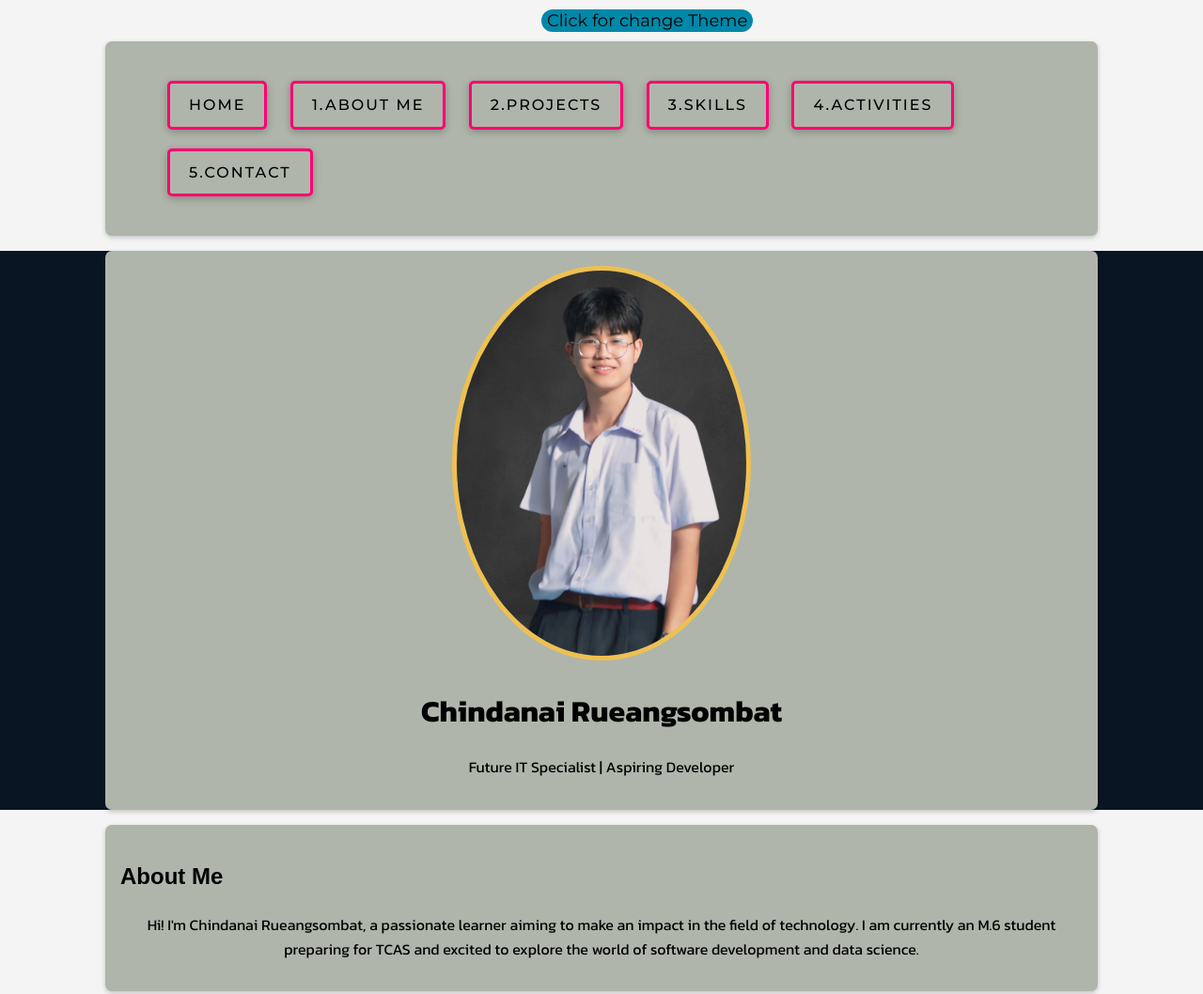
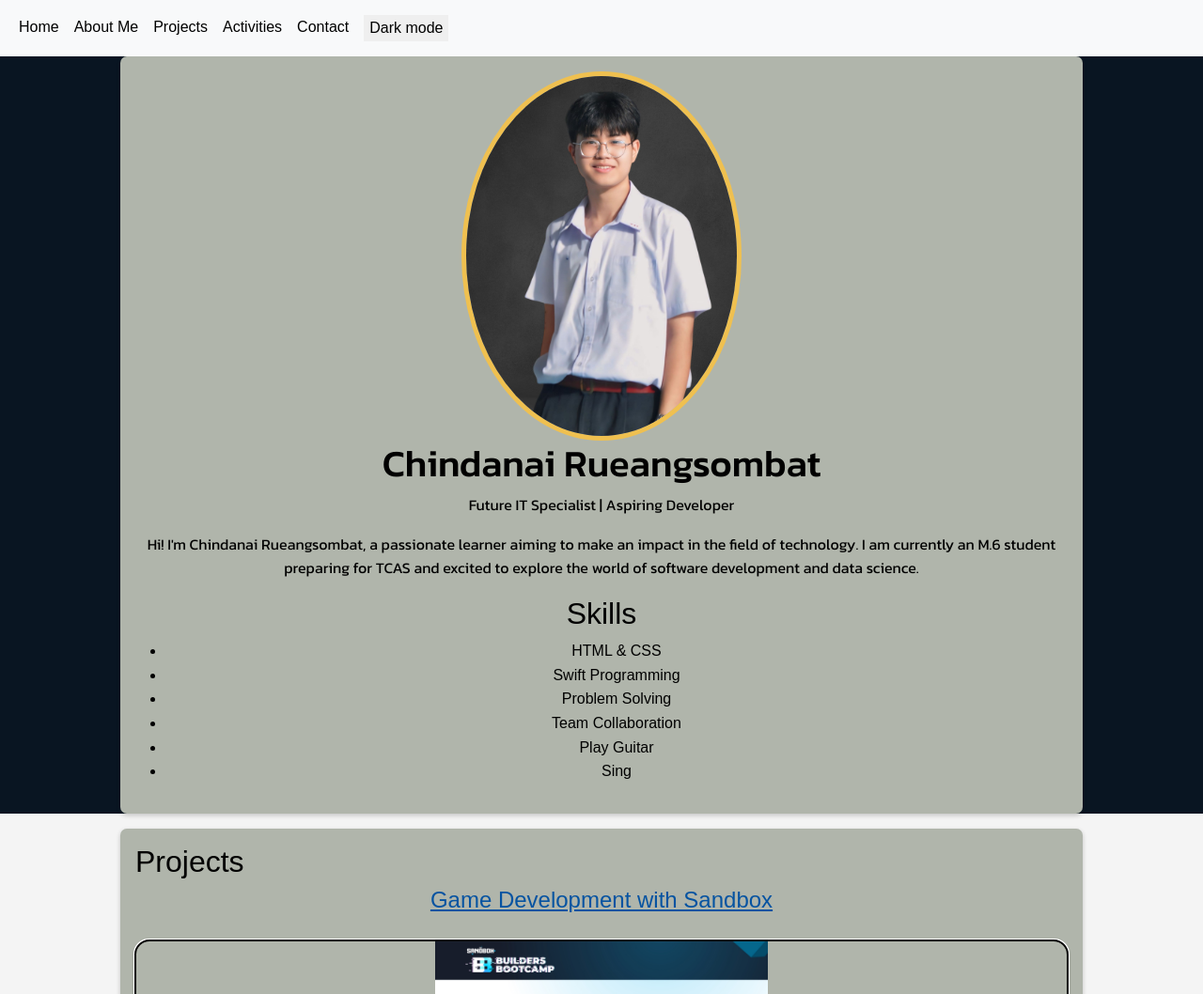
Before and after one commit to cdnau/personal-profile, a plain HTML site: page index.html in a window 1280 px wide. Shown: the top 1058 px of the page at 94% size. Drawn offline with nearby package versions, Linux system fonts and the light colour scheme.

Commit message:
Bootstrap

```diff
--- a/index.html
+++ b/index.html
@@ -4,41 +4,75 @@
         <meta charset="UTF-8">
         <meta name="viewport" content="width=device-width, initial-scale=1.0">
         <title>Chindanai Rueangsombat Portfolio</title>
+        <link href="https://cdn.jsdelivr.net/npm/bootstrap@5.3.3/dist/css/bootstrap.min.css" rel="stylesheet" integrity="sha384-QWTKZyjpPEjISv5WaRU9OFeRpok6YctnYmDr5pNlyT2bRjXh0JMhjY6hW+ALEwIH" crossorigin="anonymous">
+        <script src="https://cdn.jsdelivr.net/npm/bootstrap@5.3.3/dist/js/bootstrap.bundle.min.js"></script>
         <link rel="stylesheet" href="style.css">
         <link rel="icon" type="photo\correct" href="photo\correct.png">
         <link rel="logo" type="photo\correct" href="photo\correct.png">
     </head>
     <body>
-    <button onclick="toggleTheme()">Click for change Theme</button>
-    <nav>
-        <div class="container">
-            <ul class="nav_links">
-                <li><a href="index.html">Home</a></li>
-                <li><a href="#about me">1.About Me</a></li>
-                <li><a href="#project">2.Projects</a></li>
-                <li><a href="#skills">3.Skills</a></li>
-                <li><a href="#activities">4.Activities</a></li>
-                <li><a href="#contact">5.Contact</a></li>
+
+        <nav class="navbar navbar-expand-lg bg-body-tertiary">
+            <div class="container-fluid">
+              <button class="navbar-toggler" type="button" data-bs-toggle="collapse" data-bs-target="#navbarNav" aria-controls="navbarNav" aria-expanded="false" aria-label="Toggle navigation">
+                <span class="navbar-toggler-icon"></span>
+              </button>
+              <div class="collapse navbar-collapse" id="navbarNav">
+                <ul class="navbar-nav">
+                    <li class="nav-item">
+                        <a class="nav-link active" aria-current="page" href="index.html">Home</a>
+                    </li>
+                    <li class="nav-item">
+                        <a class="nav-link active" aria-current="page" href="#about me">About Me</a>
+                    </li>
+                    <li class="nav-item">
+                        <a class="nav-link active" aria-current="page" href="#project">Projects</a>
+                    </li>
+                    <li class="nav-item">
+                        <a class="nav-link active" aria-current="page" href="#activities">Activities</a>
+                    </li>
+                    <li class="nav-item">
+                        <a class="nav-link active" aria-current="page" href="#contact">Contact</a>
+                    </li>
+                    <li class="nav-item">
+                        <a class="nav-link active" aria-current="page" >
+                            <button class="" onclick="toggleTheme()">Dark mode</button>
+                        </a>
+                    </li>
                 </ul>
               </div>
+            </div>
         </nav>
-
         <header>
-        <div class="container">
+            <section id="about me" class="container">
+                <div class="intro">
+                    <div>
                         <div class="Profile">
                             <img src="photo\Au.jpg"class='Profile'>
                         </div>
                         <h1>Chindanai Rueangsombat</h1>
                         <p>Future IT Specialist | Aspiring Developer</p>
                     </div>
+                    <div class="textbox">
+                        <p>Hi! I'm Chindanai Rueangsombat, a passionate learner aiming to make an impact in the field of technology. I am currently an M.6 student preparing for TCAS and excited to explore the world of software development and data science.</p>
+                        <div class="skillbox">
+                            <h2>Skills</h2>
+                            <ul>
+                                <li>HTML & CSS</li>
+                                <li>Swift Programming</li>
+                                <li>Problem Solving</li>
+                                <li>Team Collaboration</li>
+                                <li>Play Guitar</li>
+                                <li>Sing</li>
+                            </ul>
+                        </div>
+                    </div>
+                </div>
+            </section>
         </header>
-    <!-- เนื้อหาส่วนอื่น ๆ -->
     </body>
         <main>
-        <section id="about me" class="container">
-            <h2>About Me</h2>
-            <p>Hi! I'm Chindanai Rueangsombat, a passionate learner aiming to make an impact in the field of technology. I am currently an M.6 student preparing for TCAS and excited to explore the world of software development and data science.</p>
-        </section>
+
             <section id="project" class="container">
                 <h2>Projects</h2>
                 <div class="project">
@@ -73,18 +107,6 @@
                     <img src="photo\image.png" alt="prototype" class="project-img">
                     <p>“ ผมได้เข้าค่าย Tobeit 68 ของ สถาบันเทคโนโลยีพระจอมเกล้าเจ้าคุณทหารลาดกระบัง โดยผมมีโปรเจคทำในค่ายเกี่ยวกับ AI ตรวจจับอุบัติเหตุและประเมินความรุนแรง พร้อมส่งข้อมูลไปยังโรงพยาบาลและหน่วยกู้ภัย และเลือกเส้นทางที่เร็วที่สุดในการไปยังจุดเกิดเหตุ เพื่อเพิ่มโอกาสในการช่วยชีวิต  โดยโปรเจคครั้งนี้ ทีมผมได้รับรางวัล VISIONARY INTELLIGENCE AWARD และ POPULAR AWARD”<br><a href="https://github.com/ZoeThanayot/Quick-safeE-TobeIT">GITHUB.</a></p>
                 </div>
-        </section>
-
-        <section id="skills" class="container">
-            <h2>Skills</h2>
-            <ul>
-                <li>HTML & CSS</li>
-                <li>Swift Programming</li>
-                <li>Problem Solving</li>
-                <li>Team Collaboration</li>
-                <li>Play Guitar</li>
-                <li>Sing</li>
-            </ul>
             </section>
             <section id="activities" class="container">
             <h2>Activities</h2>
--- a/style.css
+++ b/style.css
@@ -1,5 +1,5 @@
-@import url('https://fonts.googleapis.com/css2?family=Montserrat:wght@100..900&display=swap');
-@import url('https://fonts.googleapis.com/css2?family=Kanit:ital,wght@0,100;0,200;0,300;0,400;0,500;0,600;0,700;0,800;0,900;1,100;1,200;1,300;1,400;1,500;1,600;1,700;1,800;1,900&family=Montserrat:wght@100..900&display=swap');
+@import url("https://fonts.googleapis.com/css2?family=Montserrat:wght@100..900&display=swap");
+@import url("https://fonts.googleapis.com/css2?family=Kanit:ital,wght@0,100;0,200;0,300;0,400;0,500;0,600;0,700;0,800;0,900;1,100;1,200;1,300;1,400;1,500;1,600;1,700;1,800;1,900&family=Montserrat:wght@100..900&display=swap");
 
 :root {
   --primary-color-light: #091522;
@@ -68,6 +68,41 @@ body.dark-theme header {
   background-color: var(--primary-color-dark);
 }
 
+@media (max-width: 768px) {
+.intro {
+  display: flex;
+  flex-wrap:wrap;
+  word-wrap: break-word;
+  }
+}
+
+@media (max-width: 375px) {
+  .intro {
+      font-size: 14px; /* ลดขนาด font */
+      line-height: 1.4; /* ลดความสูงของบรรทัด */
+      word-wrap: break-word; /* ตัดคำที่ยาว */
+  }
+
+  .skills {
+      margin-left: 0; /* ลดระยะชิด */
+  }
+}
+
+.content {
+  display: flex;
+  flex-direction: column; /* ซ้อนเนื้อหาในแนวตั้ง */
+  align-items: center; /* จัดให้อยู่กลาง */
+}
+
+.textbox {
+  align-items: center;
+  justify-content: center;
+}
+
+.skillbox {
+  display: flex;
+  flex-direction: column;
+}
 
 @media (max-width: 768px) {
   nav {
@@ -95,7 +130,7 @@ body.dark-theme header {
   align-items: center;
   padding: 10px 20px;
   margin: 10px;
-  border: 3px solid #FF0072;
+  border: 3px solid #ff0072;
   border-radius: 5px;
   box-shadow: 0 2px 10px rgba(0, 0, 0, 0.16), 0 3px 6px rgba(0, 0, 0, 0.1);
   font-family: "Montserrat", sans-serif;
@@ -113,11 +148,9 @@ body.dark-theme header {
 }
 
 .nav_links li:hover {
-    background-color: #FF0072;
+  background-color: #ff0072;
   color: white;
 }
-
-
 
 .container {
   width: 80%;
@@ -132,8 +165,8 @@ body.dark-theme header {
   animation: fadeIn 0.5s ease-in-out;
 }
 
-.container h1,p {
-
+.container h1,
+p {
   text-align: center;
   animation: fadeIn 0.5s ease-in-out;
   font-family: "Kanit";
@@ -207,7 +240,7 @@ body.dark-theme header {
   margin-bottom: 2em;
   text-align: center;
   animation: fadeIn 0.5s ease-in-out;
-  font-family:"Kanit";
+  font-family: "Kanit";
 }
 
 .Activities h3 {
@@ -234,7 +267,7 @@ body.dark-theme header {
   color: #333;
   font-weight: 500;
   animation: fadeIn 0.5s ease-in-out;
-  font-family:"Kanit";
+  font-family: "Kanit";
 }
 .iframe-container {
   position: relative;
@@ -276,24 +309,9 @@ body.dark-theme footer {
   background-color: var(--primary-color-dark);
 }
 
-
 button {
-   background-color: rgba(0,136,169,1);
   border: none;
-   border-radius: 50px;
   cursor: pointer;
-   transition: all 0.3s ease all;
-   margin: 10px;
-   align-items: center;
-   justify-content: center;
-   margin-left: 45%;
-   font-size: large;
-   font-family:"Montserrat";
-   color: #000000;
-}
-
-button:hover {
-  background-color: rgba(0,136,169,0.8);
 }
 
 .Charity {
@@ -305,3 +323,7 @@ button:hover {
   height: auto;
   object-fit: cover;
 }
+
+.navbar {
+  display: flex;
+}
```
Lines whose indentation alone changed are shown as unchanged.
